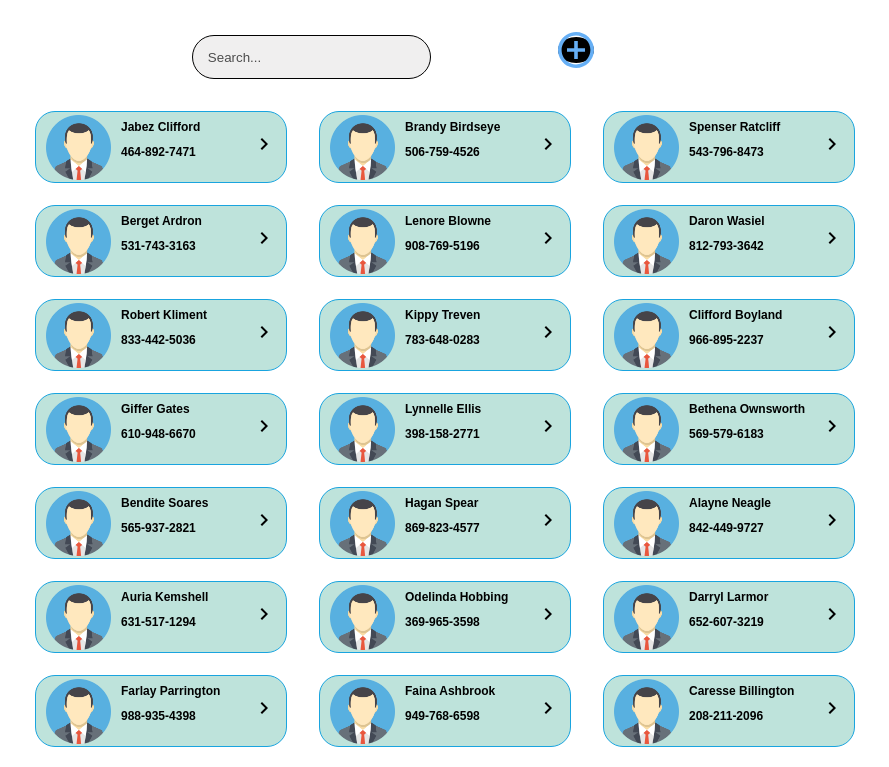
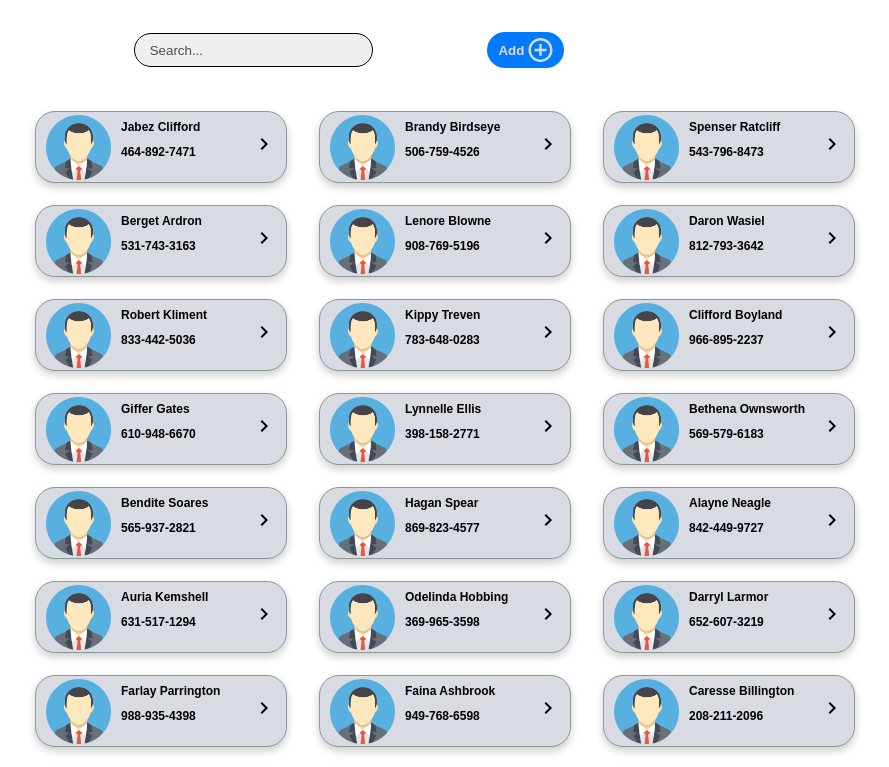
Before and after one commit to Estebanadm/Contact_Web_App, a React (Create React App) app: page / in a window 1280 px wide. Shown: the top 767 px of the page, without its empty margins (195-1084 px from the left). Built offline with nearby package versions, Linux system fonts and the light colour scheme.

Commit message:
Update on redux actions and state

```diff
--- a/src/actions/contactActions.js
+++ b/src/actions/contactActions.js
@@ -1,18 +1,18 @@
-import { appStore } from '..';
+import { appStore } from "..";
 
 export const addToContacts = (contact) => {
-  console.log('adding : ', contact);
+  console.log("adding : ", contact);
   return {
-    type: 'ADD_CONTACT',
-    contact: appStore.getState().contactsReducer[0].push(contact),
+    type: "ADD_CONTACT",
+    contact: contact,
   };
 };
-export const editContact = (contact, index) => {
-  console.log('editing : ', contact);
+export const editContact = (contact) => {
+  console.log("editing : ", contact);
   return {
-    type: 'EDIT_CONTACT',
-    contacts: appStore.getState().contactsReducer[0].map((item, i) => {
-      if (i === index) {
+    type: "EDIT_CONTACT",
+    contacts: appStore.getState().contactsReducer.map((item, i) => {
+      if (i === parseInt(contact.id)) {
         item.first_name = contact.first_name;
         item.last_name = contact.last_name;
         item.phoneNumber = contact.phoneNumber;
@@ -23,16 +23,16 @@ export const editContact = (contact, index) => {
   };
 };
 export const setContacts = (contacts) => {
-  console.log('Setting: ', contacts);
+  console.log("Setting: ", contacts);
   return {
-    type: 'SET_CONTACT_LIST',
+    type: "SET_CONTACT_LIST",
     contacts,
   };
 };
-export const deleteContact = (contact) => {
-  console.log('Setting: ', contact);
+export const deleteContact = (id) => {
+  console.log("deleting ", id);
   return {
-    type: 'SELECT_CONTACT',
-    contact,
+    type: "DELETE_CONTACT",
+    id,
   };
 };
--- a/src/components/ContactCard/ContactCard.css
+++ b/src/components/ContactCard/ContactCard.css
@@ -1,12 +1,13 @@
 .contactBox{
     display:flex;
-    background-color: #BEE3DB;
+    background-color: #D9DBE3;
     width:220px;
     padding:20px;
     border-radius: 20px;
     margin:10px;
     height: 30px;
-    border: 1px solid #19A4DF;
+    border: 1px solid #8C979A;
+    box-shadow: 0 4px 8px 0 rgba(0,0,0,0.2);
     left: 0%;
     right: 0%;
     top: 0%;
--- a/src/components/ContactCard/ContactCard.js
+++ b/src/components/ContactCard/ContactCard.js
@@ -8,14 +8,13 @@ function ContactCard({
   firstName, lastName, phoneNumber, onContactClick,
 }) {
   const contactName = `${firstName} ${lastName}`;
-  const phone = phoneNumber.replace(/(\d{3})(\d{3})(\d{4})/, '($1) $2-$3');
   return (
     <button onClick={() => onContactClick()}>
       <Box className="contactBox" >
         <img src={logo} className="profilePicture" alt="Contact Card Picture" />
         <div className="contactInfo">
           <h1 className="contactHeader">{contactName}</h1>
-          <h1 className="contactNumber">{phone}</h1>
+          <h1 className="contactNumber">{phoneNumber}</h1>
         </div>
         <ChevronRightIcon className="icon" />
       </Box>
--- a/src/components/SearchBar/SearchBar.css
+++ b/src/components/SearchBar/SearchBar.css
@@ -3,34 +3,38 @@
     display: flex;
     width:50%;
     justify-content: flex-start;
+    padding-right:15%;
 }
 .searchBar{
     background-color: #F0EFEF;
     border: 1px solid #000000;
     border-radius: 25px;
     width:220px;
-    height:40px;
+    height:30px;
     margin: auto;
-    /* align-items:center; */
+    justify-content:center;
+    align-items:center;
     padding-left:15px;
   }
-  .searchIcon{
-    height:30px;
-    width:30px;
-    place-items:center;
-    margin: auto;
-    margin-right:60px;
-    top:20px;
-  }
   .addIconContainer {
-
-    background-color:#000000;
+    background-color:#007aff;
+    flex-direction: row;
     cursor: pointer;
     display: flex;
     margin: auto;
-    border-radius: 60%;
+    margin-left:10px;
+    border-radius:20px;
+    height:36px;
+  }
+  .addText{
+    margin:auto;
+    padding-right:5px;
+    padding-left:5px;
+    color:#D9DBE3;
   }
   .addIcon {
-    transform: scale(1.8);
-    color: #66aff5;
+    transform: scale(1.2);
+    margin:auto;
+    color: #D9DBE3;
+    padding-right:5px;
   }
--- a/src/components/SearchBar/SearchBar.js
+++ b/src/components/SearchBar/SearchBar.js
@@ -1,25 +1,28 @@
-import React from 'react';
-import './SearchBar.css';
-import SearchIcon from '@mui/icons-material/Search';
+import React from "react";
+import "./SearchBar.css";
+import SearchIcon from "@mui/icons-material/Search";
 import AddCircleOutlineOutlinedIcon from "@mui/icons-material/AddCircleOutlineOutlined";
 
-function SearchBar({ onChangeText,openAddContact }) {
+function SearchBar({ onChangeText, openAddContact }) {
   return (
     <div className="search">
-      <div className="searchIcon">
-        <div className='searchRow'>
-        <input placeholder="Search..." type="text" className="searchBar" onChange={(text) => onChangeText(text.target.value)} />
-        </div>
-      </div>
-      <><button
+        <input
+          placeholder="Search..."
+          type="text"
+          className="searchBar"
+          onChange={(text) => onChangeText(text.target.value)}
+        />
+      <>
+        <button
           className="addIconContainer"
           onClick={() => {
             openAddContact();
           }}
         >
+          <h4 className={"addText"}>Add</h4>
           <AddCircleOutlineOutlinedIcon className="addIcon" />
         </button>
-        </>
+      </>
     </div>
   );
 }
--- a/src/reducers/contactsReducer.js
+++ b/src/reducers/contactsReducer.js
@@ -1,11 +1,12 @@
 const contactsReducer = (state = [], payload) => {
   switch (payload.type) {
     case 'ADD_CONTACT':
-      return [...state, payload.contact];
+      state.unshift(payload.contact);
+      return state;
     case 'SET_CONTACT_LIST':
-      return [...state, payload.contacts];
+      return [...state.concat(payload.contacts)];
     case 'DELETE_CONTACT':
-      return [...state, payload.contact];
+      return [...state.filter((contact)=>contact.id!=payload.id)];
     case 'EDIT_CONTACT':
       return [...state, payload.contacts];
     default:
--- a/src/screens/addContact.js
+++ b/src/screens/addContact.js
@@ -5,11 +5,8 @@ import { useParams, useNavigate } from 'react-router-dom';
 import ArrowBackIcon from '@mui/icons-material/ArrowBack';
 import Box from '@mui/material/Box';
 import cloneDeep from 'lodash/cloneDeep';
-import SearchBar from '../components/SearchBar/SearchBar';
-import ContactCard from '../components/ContactCard/ContactCard';
-import data from '../Assets/Data/MOCK_DATA.json';
 import { editContact, addToContacts } from '../actions/contactActions';
-import logo from '../Assets/Images/Profile-1.png';
+import { confirmAlert } from 'react-confirm-alert';
 
 import addLogo from '../Assets/Images/user-circle-plus.png';
 
@@ -17,48 +14,74 @@ export default function AddContact() {
   const navigate = useNavigate();
   const dispatch = useDispatch();
   const goBack = () => { navigate('/'); };
-  const contacts = useSelector((state) => state.contactsReducer[0]) || [];
+  const contacts = useSelector((state) => state.contactsReducer);
 
   const [firstName, setFirstName] = useState();
   const [lastName, setLastName] = useState();
   const [phoneNumber, setPhoneNumber] = useState();
   const [email, setEmail] = useState();
   const [changeMade, setChangeMade] = useState();
+  const showInvalidAlert = (validPhone, validEmail) => {
+    console.log(validPhone, validEmail);
+    confirmAlert({
+      customUI: ({ onClose }) => (
+        <div className="popUpContainer">
+          <h1>Error</h1>
+          <p>
+            Please Introduce a valid {" "}
+            {!validPhone && validPhone !== ""
+              ? !validEmail && validEmail != ""
+                ? "phone number and email"
+                : "phoneNumber"
+              : "email"}
+          </p>
+          <button onClick={onClose} className="errorMessageButton">
+            Confirm
+          </button>
+        </div>
+      ),
+    });
+  };
   function validatePhoneNumber(phoneNumber) {
-    const cleaned = (`${phoneNumber}`).replace(/\D/g, '');
+    const cleaned = `${phoneNumber}`.replace(/\D/g, "");
     const match = cleaned.match(/^(\d{3})(\d{3})(\d{4})$/);
+    if (phoneNumber === undefined) {
+      return "";
+    }
     if (match) {
       return `${match[1]}-${match[2]}-${match[3]}`;
     }
     return null;
   }
   function validateEmail(email) {
-    const re = /^[a-zA-Z0-9.!#$%&'*+/=?^_`{|}~-]+@[a-zA-Z0-9-]+(?:\.[a-zA-Z0-9-]+)*$/;
+    const re =
+      /^[a-zA-Z0-9.!#$%&'*+/=?^_`{|}~-]+@[a-zA-Z0-9-]+(?:\.[a-zA-Z0-9-]+)*$/;
 
+    if (email === undefined) {
+      return "";
+    }
     return re.test(email);
   }
-  const saveNewContact = () => {
+  const saveNewContact = async() => {
     const validPhoneNumber = validatePhoneNumber(phoneNumber);
     const validEmail = validateEmail(email);
-    const lastId = cloneDeep(contacts).pop().id;
+    const lastId = cloneDeep(contacts)[contacts.length-1].id;
     console.log(lastId);
     const newContact = {
       id: lastId + 1,
-      first_name: firstName,
-      last_name: lastName,
+      first_name: firstName?firstName:"",
+      last_name: lastName?lastName:"",
       phoneNumber: validPhoneNumber,
-      email,
+      email:validEmail,
     };
-    if (validPhoneNumber && validEmail) {
-      dispatch(addToContacts(newContact));
+    if ((validPhoneNumber || validPhoneNumber == "") &&
+    (validEmail || validEmail === "")) {
+      await dispatch(addToContacts(newContact));
       goBack();
     } else {
-      if (!validPhoneNumber) {
-        alert('Please enter a valid phone number');
-      }
-      if (!validEmail) {
-        alert('Please enter a valid email');
-      }
+      console.log(validEmail);
+      console.log(validPhoneNumber);
+      showInvalidAlert(validPhoneNumber,validEmail);
     }
   };
   return (
--- a/src/screens/contactInfo.js
+++ b/src/screens/contactInfo.js
@@ -1,41 +1,64 @@
-import React, { useEffect, useState } from 'react';
-import './contactInfo.css';
-import { useSelector, useDispatch } from 'react-redux';
-import { useParams, useNavigate } from 'react-router-dom';
-import ArrowBackIcon from '@mui/icons-material/ArrowBack';
-import { confirmAlert } from 'react-confirm-alert';
-import SearchBar from '../components/SearchBar/SearchBar';
-import ContactCard from '../components/ContactCard/ContactCard';
-import data from '../Assets/Data/MOCK_DATA.json';
-import { editContact, setContacts } from '../actions/contactActions';
-import logo from '../Assets/Images/Profile-1.png';
-import deleteIcon from '../Assets/Images/delete.png';
+import React, { useEffect, useState } from "react";
+import "./contactInfo.css";
+import { useSelector, useDispatch } from "react-redux";
+import { useParams, useNavigate } from "react-router-dom";
+import ArrowBackIcon from "@mui/icons-material/ArrowBack";
+import { confirmAlert } from "react-confirm-alert";
+import SearchBar from "../components/SearchBar/SearchBar";
+import ContactCard from "../components/ContactCard/ContactCard";
+import data from "../Assets/Data/MOCK_DATA.json";
+import {
+  deleteContact,
+  editContact,
+  setContacts,
+} from "../actions/contactActions";
+import logo from "../Assets/Images/Profile-1.png";
+import deleteIcon from "../Assets/Images/delete.png";
 
-import 'react-confirm-alert/src/react-confirm-alert.css';
+import "react-confirm-alert/src/react-confirm-alert.css";
 
 export default function ContactInfo() {
   const { contactId } = useParams();
   const navigate = useNavigate();
-  const contact = useSelector((state) => state.contactsReducer[0] && state.contactsReducer[0].filter((contact) => contact.id === contactId)) || [];
-  const contactInfo = contact[0] || {};
+  const contact =
+    useSelector(
+      (state) =>
+        state.contactsReducer &&
+        state.contactsReducer.filter((contact) => contact.id === contactId)
+    ) || [];
+  const contactInfo = contact[0]||[];
   const dispatch = useDispatch();
-  const contacts = useSelector((state) => state.contactsReducer[0]) || [];
   const [firstName, setFirstName] = useState(contactInfo.first_name);
   const [lastName, setLastName] = useState(contactInfo.last_name);
   const [phoneNumber, setPhoneNumber] = useState(contactInfo.phoneNumber);
   const [email, setEmail] = useState(contactInfo.email);
   const [changeMade, setChangeMade] = useState(false);
+  const goBack = () => {
+    navigate("/");
+  };
+
+  const confirmDeleteContact =async (id) => {
+    if (contact) {
+      await dispatch(deleteContact(id));
+    }
+  };
   const showInvalidAlert = (validPhone, validEmail) => {
     console.log(validPhone, validEmail);
     confirmAlert({
       customUI: ({ onClose }) => (
-        <div className="error-PopUp">
+        <div className="popUpContainer">
           <h1>Error</h1>
           <p>
             Please Introduce a valid
-            {!validPhone && validPhone !== '' ? !validEmail && validEmail != '' ? 'phone number and email' : 'phoneNumber' : 'email'}
+            {!validPhone && validPhone !== ""
+              ? !validEmail && validEmail != ""
+                ? "phone number and email"
+                : "phoneNumber"
+              : "email"}
           </p>
-          <button onClick={onClose} className="errorMessageButton">Confirm</button>
+          <button onClick={onClose} className="errorMessageButton">
+            Confirm
+          </button>
         </div>
       ),
     });
@@ -43,30 +66,35 @@ export default function ContactInfo() {
   const showDeleteConfirmationModal = () => {
     confirmAlert({
       customUI: ({ onClose }) => (
-        <div className="deleteConfirmationContainer">
+        <div className="popUpContainer">
           <h1 className="deleteHeader">DELETE USER</h1>
           <p className="deleteBody">
-            Are you sure you want to delete
-            {' '}
-            {firstName}
-            {' '}
-            {lastName}
-            ?
+            Are you sure you want to delete {firstName} {lastName}?
           </p>
           <div className="deleteButtonsContainer">
-            <button onClick={onClose} className="cancelButton">Cancel</button>
-            <button onClick={onClose} className="confirmButton">Confirm</button>
+            <button onClick={onClose} className="cancelButton">
+              Cancel
+            </button>
+            <button
+              onClick={() => {
+                goBack();
+                confirmDeleteContact(contact[0].id);
+                onClose();
+              }}
+              className="confirmButton"
+            >
+              Confirm
+            </button>
           </div>
         </div>
       ),
     });
   };
-  const goBack = () => { navigate('/'); };
   function validatePhoneNumber(phoneNumber) {
-    const cleaned = (`${phoneNumber}`).replace(/\D/g, '');
+    const cleaned = `${phoneNumber}`.replace(/\D/g, "");
     const match = cleaned.match(/^(\d{3})(\d{3})(\d{4})$/);
     if (phoneNumber === undefined) {
-      return '';
+      return "";
     }
     if (match) {
       return `${match[1]}-${match[2]}-${match[3]}`;
@@ -74,42 +102,47 @@ export default function ContactInfo() {
     return null;
   }
   function validateEmail(email) {
-    const re = /^[a-zA-Z0-9.!#$%&'*+/=?^_`{|}~-]+@[a-zA-Z0-9-]+(?:\.[a-zA-Z0-9-]+)*$/;
+    const re =
+      /^[a-zA-Z0-9.!#$%&'*+/=?^_`{|}~-]+@[a-zA-Z0-9-]+(?:\.[a-zA-Z0-9-]+)*$/;
 
     if (email === undefined) {
-      return '';
+      return "";
     }
     return re.test(email);
   }
-  const saveContactInformation = () => {
+  const saveContactInformation = async () => {
     const validPhoneNumber = validatePhoneNumber(phoneNumber);
     const validEmail = validateEmail(email);
     const newContact = {
-      first_name: firstName !== undefined ? firstName : '',
-      last_name: lastName !== undefined ? lastName : '',
+      id:contactId,
+      first_name: firstName !== undefined ? firstName : "",
+      last_name: lastName !== undefined ? lastName : "",
       phoneNumber: validPhoneNumber,
       email,
     };
-    if ((validPhoneNumber || validPhoneNumber == '') && (validEmail || validEmail === '')) {
-      dispatch(editContact(newContact, parseInt(contactId)));
+    if (
+      (validPhoneNumber || validPhoneNumber == "") &&
+      (validEmail || validEmail === "")
+    ) {
       goBack();
+      await dispatch(editContact(newContact));
+
     } else {
       showInvalidAlert(validPhoneNumber, validEmail);
     }
   };
-  const getData = () => data;
-  useEffect(() => {
-    if (!contacts || contacts.length === 0) {
-      dispatch(setContacts(getData()));
-    }
-  }, []);
   return (
     <div className={"contact-Container"}>
-        <button className="backButton" onClick={() => { goBack(); }}>
-          <ArrowBackIcon className="backIcon" />
-          <h1 className="buttonText">Contact List</h1>
-        </button>
-        <img src={logo} className="infoPicture" alt='Contact Logo' />
+      <button
+        className="backButton"
+        onClick={() => {
+          goBack();
+        }}
+      >
+        <ArrowBackIcon className="backIcon" />
+        <h1 className="buttonText">Contact List</h1>
+      </button>
+      <img src={logo} className="infoPicture" alt="Contact Logo" />
       <div className="contactInfoContainer">
         <div className="contactInput">
           <h1 className="infoText">First Name: </h1>
@@ -156,10 +189,13 @@ export default function ContactInfo() {
           />
         </div>
         <div className="row">
-          <button className={changeMade ? 'editButton' : 'hideButton'} onClick={() => saveContactInformation()}>
+          <button
+            className={changeMade ? "editButton" : "hideButton"}
+            onClick={() => saveContactInformation()}
+          >
             <h1 className="buttonText">Save Changes</h1>
           </button>
-          <button onClick={()=>showDeleteConfirmationModal()}>
+          <button onClick={() => showDeleteConfirmationModal()}>
             <img src={deleteIcon} className="deleteIcon" />
           </button>
         </div>
--- a/src/screens/contactList.js
+++ b/src/screens/contactList.js
@@ -25,9 +25,9 @@ function ContactList() {
     navigate("/AddContact");
   };
   const dispatch = useDispatch();
-  const contacts = useSelector((state) => state.contactsReducer[0]) || [];
-  const [filterContacts, setFilterContacts] = useState(contacts);
-  const [loading, setLoading] = useState(false);
+  const contacts = useSelector((state) => state.contactsReducer);
+  console.log(contacts);
+  const [filterContacts, setFilterContacts] = useState();
   const [filtering, setFiltering] = useState(false);
   const [openAddPopUp, setOpenAddPopUp] = useState(false);
   const filterFunction = (text) => {
@@ -47,13 +47,14 @@ function ContactList() {
   };
   const getData = () => data;
   useEffect(() => {
-    setLoading(true);
-    if (!contacts || contacts.length === 0) {
+    console.log("WE are here");
+    console.log(contacts)
+    if (!contacts || contacts.length === 0||contacts===[]) {
       dispatch(setContacts(getData()));
     }
-    setLoading(false);
   }, []);
-  console.log(contacts);
+  console.log("contacts:", contacts)
+  console.log("filterContacts: ",filterContacts)
   return (
     <>
       <div className="headerContainer">
@@ -69,7 +70,7 @@ function ContactList() {
                     firstName={contact.first_name}
                     lastName={contact.last_name}
                     phoneNumber={contact.phoneNumber}
-                    id={index}
+                    id={contact.id}
                     onContactClick={() => {
                       navigateToContactInfo(contact.id);
                     }}
```
Also changed, not shown: src/screens/contactInfo.css (+10 -7 lines).
